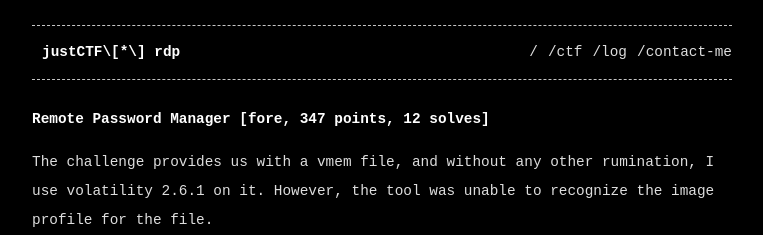
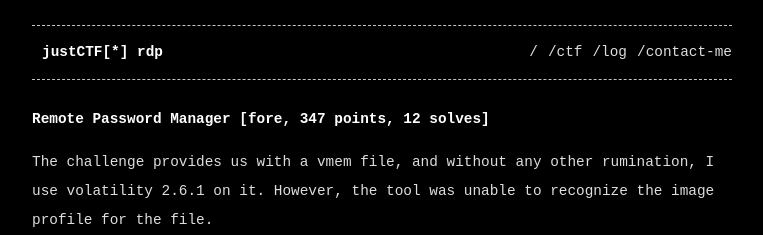
Before and after one commit to gaurisanjeevbhardwaj/cyberpvnk0x1a.github.io, a Jekyll site: the page built from rdp.md, in a window 1280 px wide and 900 px high. Shown: the top 235 px of the window, without its empty margins (258-1021 px from the left). Built offline with Jekyll 4.4.1, drawn with Linux system fonts in a browser that asks for light colours.

Commit message:
Update rdp.md

```diff
--- a/rdp.md
+++ b/rdp.md
@@ -2,7 +2,7 @@
 layout: page
 permalink: /rdp
 permalink_name: /rdp
-title: justCTF\[*\] rdp
+title: justCTF[*] rdp
 ---
 
 # Remote Password Manager \[fore, 347 points, 12 solves\]
```
